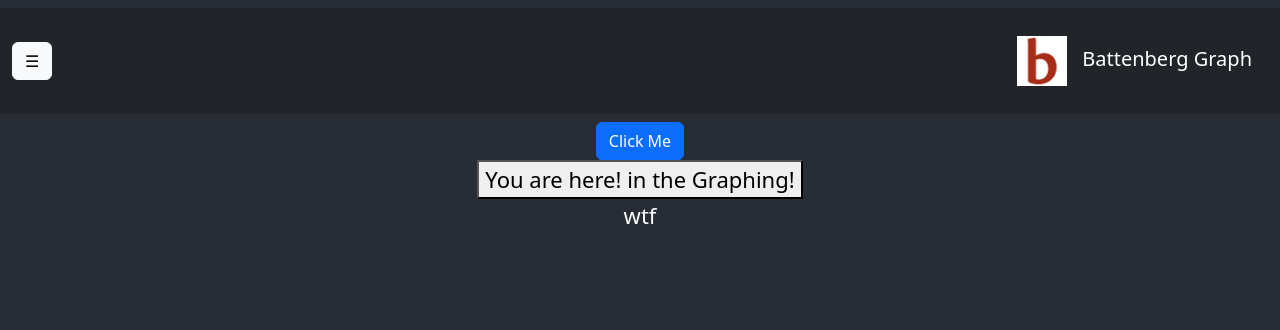
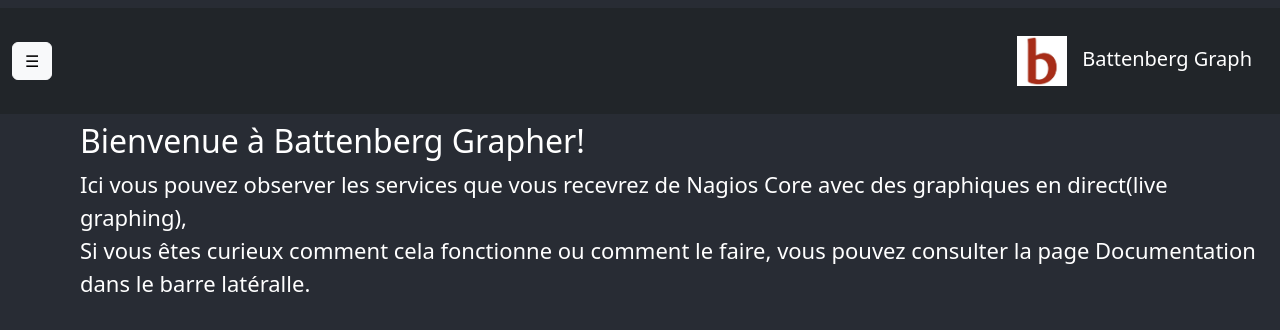
Before and after one commit to IdR3n/BattenbergGraph, a React (Create React App) app in the folder batt-graph/: page / in a window 1280 px wide. Shown: the top 330 px of the page. Built offline with nearby package versions, Linux system fonts and the light colour scheme.

Commit message:
its wokring

```diff
--- a/batt-graph/src/App.css
+++ b/batt-graph/src/App.css
@@ -1,6 +1,6 @@
-.App {
-  text-align: center;
+/*.App {
 }
+*/
 .App-header {
   background-color: #282c34;
   min-height: 100vh;
@@ -15,5 +15,10 @@
 .App-link {
   color: #61dafb;
 }
+.bodyPlace {
+text-align: left;
+margin-left: 40px;
+
+}
 
 /*#282c34;*/
--- a/batt-graph/src/App.js
+++ b/batt-graph/src/App.js
@@ -1,5 +1,5 @@
 import React from 'react';
-//import { BrowserRouter as Router, Route, Routes } from "react-router-dom";
+import { BrowserRouter as Router, Route, Routes } from "react-router-dom";
 import 'bootstrap/dist/css/bootstrap.css';
 import NavStrap from './Components/NavbarFIle/NavStrap.js';
 import Adding from './Pagination/Adding.js';
@@ -9,20 +9,24 @@ import './App.css';
 
 function App() {
   return (
+    <Router>
     <div className="App">
       <header className="App-header">
-        <NavStrap></NavStrap>
-        <div className='Navbars'>
+        <NavStrap />
+        <Routes>
+            <Route path="/adding" element={< Adding/>} />
+            <Route path="/graphing" element={< Graphing/>} />
+            <Route path="/documentation" element={< Documentation/>} />
+        </Routes>
 
-        </div>
-        <div className='Carouselles'>
+        <div className='bodyPlace'>
           {/*L'autre choses qui devrait visible dans le page*/}
-        <Adding></Adding>
-        <Graphing></Graphing>
-        <Documentation></Documentation>
+          <h2 className='bodyPlace'>Bienvenue à Battenberg Grapher!</h2>
+          <p className='bodyPlace'>Ici vous pouvez observer les services que vous recevrez de Nagios Core avec des graphiques en direct(live graphing),<br /> Si vous êtes curieux comment cela fonctionne ou comment le faire, vous pouvez consulter la page Documentation dans le barre latéralle.</p>
         </div>
         </header>
     </div>
+    </Router>
   );
 }
 
--- a/batt-graph/src/Components/NavbarFIle/NavStrap.js
+++ b/batt-graph/src/Components/NavbarFIle/NavStrap.js
@@ -1,8 +1,10 @@
 import React, {useState} from 'react';
-//import {Link} from "react-router-dom";
+import {Link} from "react-router-dom";
 import {Navbar, NavbarBrand, Button} from 'reactstrap';
 import 'bootstrap/dist/css/bootstrap.min.css';
 //import Adding from "../../Pagination/Adding";
+//import Graphing from "../../Pagination/Graphing"
+//import Documentation from '../../Pagination/Documentation';
 import './NavStrap.css';
 
 function NavStrap() {
@@ -32,11 +34,12 @@ function NavStrap() {
         </NavbarBrand>
       </Navbar>
       {/* Sidebar menu */}
-      <div className={`sidebar ${isOpen ? 'open' : ''}`} style={{zIndex: 1}}><br />
-        <a href="/">Page D'acceuil</a>
-        <a href="/">Add API</a>
-        <a href="/">Graphing</a>
-        <a href="/">Documentation</a>
+      <div className={`sidebar ${isOpen ? 'open' : ''}`} style={{zIndex: 1}}>
+        <br />
+        <Link to="/">Home</Link>
+        <Link to="/adding">Adding API</Link>
+        <Link to="/graphing">Graphing</Link>
+        <Link to="/documentation">Documentation</Link>
       </div>
     </div>
   );
```
